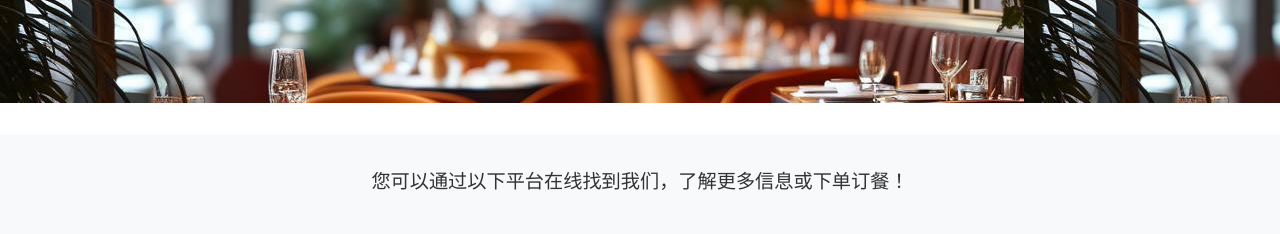
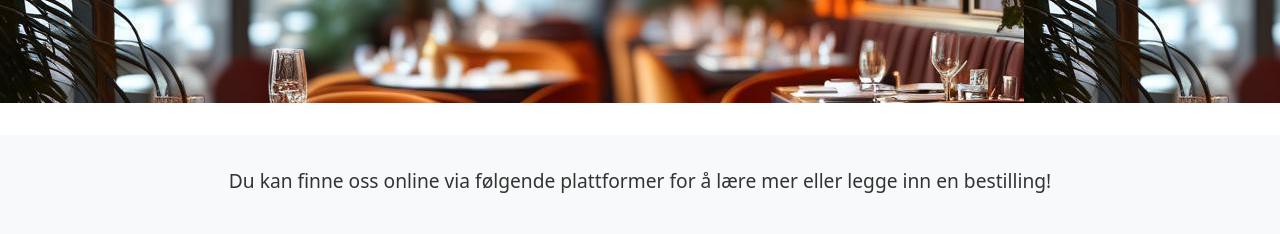
Before and after one commit to ProJBH/Restaurant_web_app, a React (Create React App) app in the folder frontend/: page / in a window 1280 px wide. Shown: the part 1201-1435 px from the top of the page. Built offline with nearby package versions, Linux system fonts and the light colour scheme.

Commit message:
change some Chinese text to Norwegian

```diff
--- a/frontend/src/components/FindUsOnline/FindUsOnline.tsx
+++ b/frontend/src/components/FindUsOnline/FindUsOnline.tsx
@@ -9,7 +9,7 @@ const FindUsOnline: React.FC = () => {
       {/* 上部分：描述信息 */}
       <div className={styles.topSection}>
         <p>
-          您可以通过以下平台在线找到我们，了解更多信息或下单订餐！
+        Du kan finne oss online via følgende plattformer for å lære mer eller legge inn en bestilling!
         </p>
       </div>
       {/* 下部分：图标链接 */}
```
